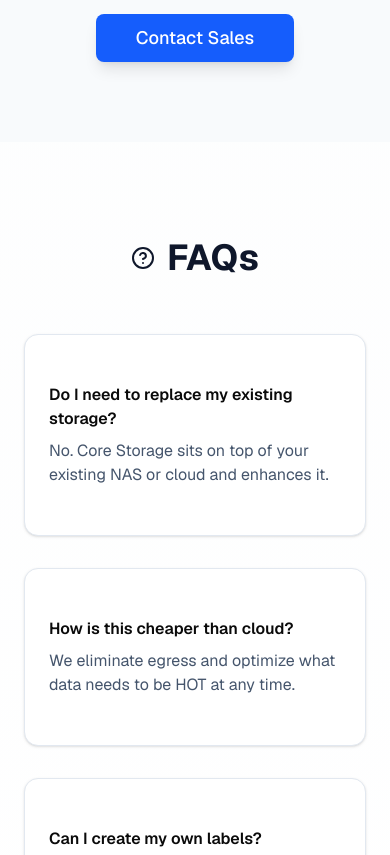
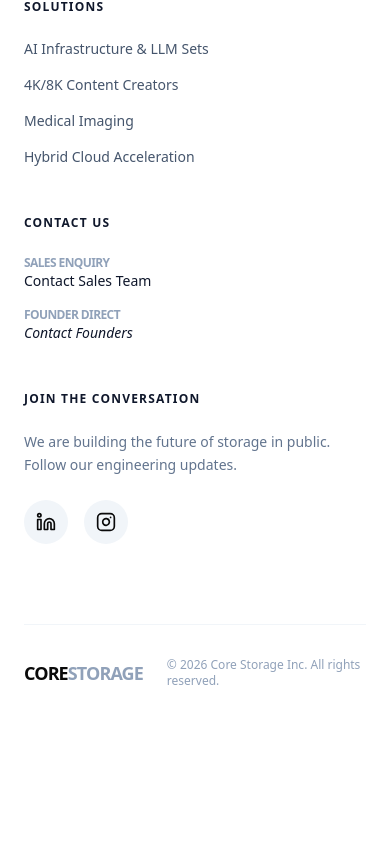
Before and after one commit to SlideStore-dev/default-corestorage, a Next.js app: page / in a window 390 px wide. Shown: the part 7669-8524 px from the top of the page. After the commit the page ends 8454 px from the top, so only its background shows below. Built offline with nearby package versions, Linux system fonts and the light colour scheme.

Commit message:
Update app/page.tsx with Features, variants to be typscript friendly

```diff
--- a/app/page.tsx
+++ b/app/page.tsx
@@ -4,10 +4,20 @@ import React, { useState, useEffect } from "react";
 import { motion, AnimatePresence } from "framer-motion";
 import { Card, CardContent } from "@/components/ui/card";
 import { Button } from "@/components/ui/button";
-import { Zap, Database, Search, AlertTriangle, ArrowRight, Image as ImageIcon, HelpCircle, Instagram, Linkedin, Cpu, ChevronRight } from "lucide-react";
-import { XCircle, CheckCircle2, Clock, DollarSign, ShieldAlert } from "lucide-react";
+import {
+  Zap, Database, Search, AlertTriangle, ArrowRight, Image as ImageIcon, HelpCircle, ChevronRight
+} from "lucide-react";
 import ArchitectureComparison from "./ArchitectureComparison";
 import Link from "next/link";
+
+// ---------------- TYPE DEFINITIONS ----------------
+type Feature = {
+  icon: React.ReactElement<any>; // <- Explicitly ReactElement
+  title: string;
+  desc: string;
+  version?: string;
+  href: string;
+};
 
 export default function CoreStorageLanding() {
   const [tb, setTb] = useState(200);
@@ -23,100 +33,67 @@ export default function CoreStorageLanding() {
       image: "/NAS.jpg",
       title: "Make Your ",
       highlightedText: "Storage Intelligent",
-      // High-end Golden Gradient
       highlightClass: "bg-gradient-to-r from-amber-200 via-yellow-400 to-amber-500 bg-clip-text text-transparent",
       desc: "Core Storage sits on top of your cloud or NAS and turns it into a searchable, self-managed, HOT data system.",
       duration: 6000,
-      showPanels: true
+      showPanels: true,
     },
     {
       image: "/My-NAS.png",
       title: "Create Private Cloud with ",
-      highlightedText: "Model S", // Combined for better layout flow
-      // New Ultra-Vibrant Green Gradient
+      highlightedText: "Model S",
       highlightClass: "bg-gradient-to-r from-emerald-400 via-green-400 to-lime-400 bg-clip-text text-transparent drop-shadow-[0_0_15px_rgba(52,211,153,0.3)]",
       desc: "88TB of sovereign hardware. Industrial-grade ZFS protection for your most critical assets.",
       duration: 6000,
-      showPanels: false
+      showPanels: false,
     },
     {
       image: "/video.webp",
       title: "Built for ",
       highlightedText: "Content Flows",
-      // Electric Pink/Violet Gradient
       highlightClass: "bg-gradient-to-r from-fuchsia-500 via-purple-400 to-indigo-500 bg-clip-text text-transparent",
       desc: "Zero-latency 8K editing and automated media tagging for high-growth creative teams.",
       duration: 6000,
-      showPanels: false
+      showPanels: false,
     },
     {
       image: "/infinity.png",
       title: "Infinite Storage",
       highlightedText: ", Zero Friction",
-      // Royal Blue/Sky Gradient
       highlightClass: "bg-gradient-to-r from-blue-400 to-sky-300 bg-clip-text text-transparent",
       desc: "Stop paying the cloud tax. Save up to 80% on storage costs while keeping your data high-performance.",
       duration: 6000,
-      showPanels: false
-    }
+      showPanels: false,
+    },
   ];
 
-  const features = [
-    {
-      icon: <Zap />,
-      title: "HOT Data On‑Demand",
-      desc: "Any file becomes instantly local without migration.",
-      version: "V2.0",
-      href: "/vision"
-    },
-    {
-      icon: <Search />,
-      title: "Google‑like Search",
-      desc: "Search files using rich custom labels and metadata.",
-      version: "V2.0",
-      href: "/vision"
-    },
-    {
-      icon: <AlertTriangle />,
-      title: "Smart Alerts",
-      desc: "Know when data patterns or storage behavior goes wrong.",
-      version: "V2.0",
-      href: "/vision"
-    },
-    {
-      icon: <Database />,
-      title: "Self Managing",
-      desc: "Automatic organization, tagging and lifecycle control.",
-      version: "V2.0",
-      href: "/vision"
-    },
+  const features: Feature[] = [
+    { icon: <Zap />, title: "HOT Data On‑Demand", desc: "Any file becomes instantly local without migration.", version: "V2.0", href: "/vision" },
+    { icon: <Search />, title: "Google‑like Search", desc: "Search files using rich custom labels and metadata.", version: "V2.0", href: "/vision" },
+    { icon: <AlertTriangle />, title: "Smart Alerts", desc: "Know when data patterns or storage behavior goes wrong.", version: "V2.0", href: "/vision" },
+    { icon: <Database />, title: "Self Managing", desc: "Automatic organization, tagging and lifecycle control.", version: "V2.0", href: "/vision" },
   ];
 
   const [currentSlide, setCurrentSlide] = useState(0);
   const [isPaused, setIsPaused] = useState(false);
-
   const [isScrolled, setIsScrolled] = useState(false);
 
+  // ---------------- EFFECTS ----------------
   useEffect(() => {
-  const handleScroll = () => {
-    // 400px is roughly where the Hero ends and white content begins
-    setIsScrolled(window.scrollY > 400);
-  };
+    const handleScroll = () => setIsScrolled(window.scrollY > 400);
     window.addEventListener("scroll", handleScroll);
     return () => window.removeEventListener("scroll", handleScroll);
   }, []);
 
   useEffect(() => {
-    // If the user manually clicks, start a "cooldown" timer to resume auto-play
-    let resumeTimer;
+    let resumeTimer: ReturnType<typeof setTimeout>;
+
     if (isPaused) {
       resumeTimer = setTimeout(() => {
         setIsPaused(false);
-      }, 10000); // 15 seconds of "Reading Time"
+      }, 10000);
     }
 
-    // The main slide rotation timer
-    // It only runs if NOT paused
     const slideTimer = setTimeout(() => {
       if (!isPaused) {
         setCurrentSlide((prev) => (prev + 1) % slides.length);
@@ -129,25 +106,14 @@ useEffect(() => {
     };
   }, [currentSlide, isPaused, slides]);
 
-  const CTAButton = ({
-      href,
-      children,
-      outline = false,
-      }: {
-      href: string;
-      children: React.ReactNode;
-      outline?: boolean;
-      }) => (
+  // ---------------- CHILD COMPONENTS ----------------
+  const CTAButton = ({ href, children, outline = false }: { href: string; children: React.ReactNode; outline?: boolean }) => (
     <a
       href={href}
       target="_blank"
       rel="noopener noreferrer"
       className={`text-lg px-10 py-6 rounded-xl shadow-xl transition inline-flex items-center justify-center
-      ${
-      outline
-      ? "border border-slate-300 text-slate-700 hover:bg-slate-100"
-      : "bg-blue-600 hover:bg-blue-700 text-white"
-      }`}
+        ${outline ? "border border-slate-300 text-slate-700 hover:bg-slate-100" : "bg-blue-600 hover:bg-blue-700 text-white"}`}
     >
       {children}
     </a>
@@ -162,18 +128,12 @@ useEffect(() => {
     </div>
   );
 
+  // ---------------- RENDER ----------------
   return (
     <div className="min-h-screen font-sans overflow-x-hidden bg-gradient-to-b from-white via-slate-50 to-white text-slate-900">
 
-{/* Ensure this is NOT wrapped in a height-constrained container */}
-{/* Updated Nav Container */}
-
-
-      {/* HERO */}
       {/* HERO */}
       <section className={`relative pt-40 pb-24 px-10 overflow-hidden transition-colors duration-1000 ${slides[currentSlide].image ? 'bg-slate-950' : 'bg-white'}`}>
-
-  {/* BACKGROUND LAYER */}
         <div className="absolute inset-0 z-0">
           <AnimatePresence mode="wait">
             {slides[currentSlide].image ? (
@@ -197,9 +157,7 @@ useEffect(() => {
         </div>
 
         <div className="max-w-7xl mx-auto relative z-10">
-    {/* MAIN CONTENT GRID */}
           <div className="grid md:grid-cols-2 gap-16 items-start">
-      {/* LEFT SIDE */}
             <div className="flex flex-col">
               <div className="h-12 flex items-center shrink-0">
                 <Link href="/vision" className="group block w-fit">
@@ -237,7 +195,6 @@ useEffect(() => {
               </div>
             </div>
 
-      {/* RIGHT SIDE: Tech Panels */}
             <div className="relative h-[400px] w-full hidden md:block">
               <AnimatePresence>
                 {slides[currentSlide].showPanels && (
@@ -254,31 +211,22 @@ useEffect(() => {
             </div>
           </div>
 
-    {/* CENTERED ACTION AREA (Pulled out of the grid) */}
           <div className="flex flex-col items-center mt-12 w-full">
-      {/* BUTTONS */}
             <div className="flex flex-wrap items-center justify-center gap-4">
               <Button asChild className="text-lg px-8 py-7 bg-blue-600 hover:bg-blue-700 text-white shadow-xl transition-all active:scale-95 h-16 min-w-[200px] cursor-pointer">
-          <Link href="/product" target="_blank" rel="noopener noreferrer">
-            Book Your NAS
-          </Link>
+                <Link href="/product" target="_blank" rel="noopener noreferrer">Book Your NAS</Link>
               </Button>
-
               <Link href="https://calendar.google.com/calendar/render?action=TEMPLATE&add=suvansharora07@gmail.com,amalgeorgem94@gmail.com&text=Core+Storage+Demo+Meeting&details=Requesting+a+technical+walkthrough+of+the+Core+Storage+NAS+Integrator." target="_blank" rel="noopener noreferrer">
                 <Button
                   variant="ghost"
                   className={`text-lg px-8 py-7 transition-all active:scale-95 h-16 min-w-[200px] border shadow-sm cursor-pointer
-              ${slides[currentSlide].image
-                ? 'border-white/30 text-white hover:bg-white/10'
-                : 'border-slate-300 text-slate-700 bg-white hover:bg-slate-50'
-              }`}
+                    ${slides[currentSlide].image ? 'border-white/30 text-white hover:bg-white/10' : 'border-slate-300 text-slate-700 bg-white hover:bg-slate-50'}`}
                 >
                   Request a Demo
                 </Button>
               </Link>
             </div>
 
-      {/* CENTERED SLIDER DOTS */}
             <div className="flex gap-4 items-center justify-center mt-24">
               {slides.map((_, index) => (
                 <button
@@ -297,7 +245,6 @@ useEffect(() => {
                       ? "w-2.5 h-2.5 bg-white/30 hover:bg-white/70"
                       : "w-2.5 h-2.5 bg-slate-300 hover:bg-slate-500"
                   }`} />
-
                   <span className={`mt-2 text-[10px] font-black tracking-widest transition-opacity duration-300 ${
                     currentSlide === index ? "opacity-100" : "opacity-0"
                   } ${slides[currentSlide].image ? "text-white/60" : "text-slate-400"}`}>
@@ -310,8 +257,6 @@ useEffect(() => {
         </div>
       </section>
 
-
-      {/* USP GRID */}
       {/* USP GRID */}
       <section className="py-12 px-8 md:px-20 relative z-20">
         <div className="max-w-7xl mx-auto grid md:grid-cols-4 gap-6">
@@ -321,18 +266,14 @@ useEffect(() => {
               initial={{ opacity: 0, y: 30 }}
               whileInView={{ opacity: 1, y: 0 }}
               viewport={{ once: true }}
-        transition={{ duration: 0.5, delay: i * 0.1 }} // Staggered entrance
+              transition={{ duration: 0.5, delay: i * 0.1 }}
             >
               <Link href={f.href} className="block h-full group">
                 <Card className="relative h-full border-slate-200/60 bg-white/80 backdrop-blur-sm hover:bg-white hover:shadow-[0_20px_50px_rgba(0,0,0,0.1)] hover:-translate-y-2 transition-all duration-500 overflow-hidden">
-
-            {/* Animated Gradient Background on Hover */}
                   <div className="absolute inset-0 bg-gradient-to-br from-blue-50/50 via-transparent to-transparent opacity-0 group-hover:opacity-100 transition-opacity duration-500" />
-
-            {/* VERSION BADGE */}
                   {f.version && (
                     <div className="absolute top-4 right-4 z-10">
-                <span className="inline-flex items-center gap-1.5 px-2 py-0.5 rounded-md bg-slate-100 text-slate-500 text-[9px] font-bold tracking-tighter uppercase group-hover:bg-slate-900 group-hover:text-white transition-colors">
+                      <span className="inline-flex items-center gap-1.5 px-2 py-0.5 rounded-md bg-slate-100 text-slate-500 text-[9px] font-bold tracking-tighter uppercase group-hover:bg-slate-900 group-hover:text-white">
                         <span className="w-1 h-1 rounded-full bg-slate-400 animate-pulse group-hover:bg-emerald-400" />
                         {f.version}
                       </span>
@@ -340,25 +281,19 @@ useEffect(() => {
                   )}
 
                   <CardContent className="p-8 relative z-10">
-              {/* ICON CONTAINER with Floating Animation */}
                     <motion.div
                       animate={{ y: [0, -5, 0] }}
                       transition={{ duration: 4, repeat: Infinity, ease: "easeInOut", delay: i * 0.5 }}
                       className="mb-6 w-12 h-12 rounded-xl bg-blue-600/5 flex items-center justify-center text-blue-600 group-hover:bg-blue-600 group-hover:text-white transition-all duration-500 shadow-sm"
                     >
-                {React.cloneElement(f.icon as React.ReactElement, { size: 24, strokeWidth: 2.5 })}
+                      {React.cloneElement(f.icon, { size: 24, strokeWidth: 2.5 })}
                     </motion.div>
 
                     <h3 className="text-xl font-bold mb-3 tracking-tight text-slate-900 flex items-center gap-2">
                       {f.title}
                       <ChevronRight size={16} className="opacity-0 -translate-x-2 group-hover:opacity-100 group-hover:translate-x-0 transition-all text-blue-600" />
                     </h3>
-
-              <p className="text-sm text-slate-500 leading-relaxed group-hover:text-slate-600 transition-colors">
-                {f.desc}
-              </p>
-
-              {/* Decorative "Data Line" at bottom */}
+                    <p className="text-sm text-slate-500 leading-relaxed group-hover:text-slate-600 transition-colors">{f.desc}</p>
                     <div className="absolute bottom-0 left-0 h-1 bg-blue-600 w-0 group-hover:w-full transition-all duration-700" />
                   </CardContent>
                 </Card>
@@ -368,19 +303,17 @@ useEffect(() => {
         </div>
       </section>
 
-      {/* COMPARISON + IMAGE */}
+      {/* COMPARISON */}
       <ArchitectureComparison />
 
-      {/* TCO */}
+      {/* TCO Section */}
       <section className="py-24 px-10">
         <h2 className="text-4xl md:text-5xl font-bold text-center mb-14">See Your Savings Live</h2>
-
         <div className="max-w-5xl mx-auto space-y-10">
           <div>
             <label className="text-slate-600">Data Size (TB): {tb}</label>
             <input type="range" min="50" max="2000" value={tb} onChange={(e) => setTb(parseInt(e.target.value))} className="w-full" />
           </div>
-
           <div>
             <label className="text-slate-600">Egress $/TB/Year: {egress}</label>
             <input type="range" min="20" max="200" value={egress} onChange={(e) => setEgress(parseInt(e.target.value))} className="w-full" />
@@ -411,50 +344,6 @@ useEffect(() => {
         </div>
       </section>
 
-      {/* POC CTA */}
-      <section className="py-20 px-6 text-center bg-slate-50">
-        <h3 className="text-3xl md:text-4xl font-bold mb-6">Want to run a free proof of concept for more than 50TB?</h3>
-        <p className="text-slate-600 mb-8">Contact our sales team and experience Core Storage in your environment.</p>
-        <Button className="px-10 py-6 text-lg bg-blue-600 hover:bg-blue-700 text-white transition-all active:scale-95 shadow-lg">
-        <Link
-          href={`mailto:suvansharora07@gmail.com,amalgeorgem94@gmail.com?subject=${encodeURIComponent("Sales Inquiry: Core Storage NAS")}&body=${encodeURIComponent("Hi Suvansh & Amal,\n\nI'm interested in the Core Storage NAS and would like to speak with your sales team regarding pricing and deployment options.\n\nPlease let me know a good time to connect.")}`}
-        >
-            Contact Sales
-        </Link>
-        </Button>
-      </section>
-
-      {/* FAQ */}
-      <section className="py-24 px-6 md:px-20">
-        <h2 className="text-4xl md:text-5xl font-bold text-center mb-14 flex items-center justify-center gap-3"><HelpCircle /> FAQs</h2>
-        <div className="grid md:grid-cols-2 gap-8">
-          {[
-            {
-              q: "Do I need to replace my existing storage?",
-              a: "No. Core Storage sits on top of your existing NAS or cloud and enhances it.",
-            },
-            {
-              q: "How is this cheaper than cloud?",
-              a: "We eliminate egress and optimize what data needs to be HOT at any time.",
-            },
-            {
-              q: "Can I create my own labels?",
-              a: "Yes. You can define labels and search files just like a search engine.",
-            },
-            {
-              q: "Is this suitable for enterprises?",
-              a: "Yes. Alerts, metadata intelligence, and storage automation make it ideal for enterprises.",
-            },
-          ].map((f, i) => (
-            <Card key={i} className="bg-white border border-slate-200 shadow-sm">
-              <CardContent className="p-6">
-                <h4 className="font-semibold mb-2">{f.q}</h4>
-                <p className="text-slate-600">{f.a}</p>
-              </CardContent>
-            </Card>
-          ))}
-        </div>
-      </section>
     </div>
   );
 }
```
Lines whose indentation alone changed are shown as unchanged.
